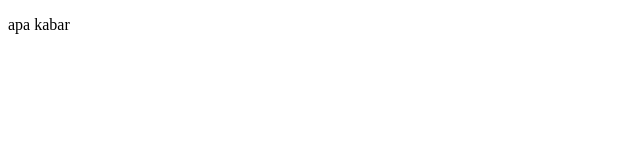
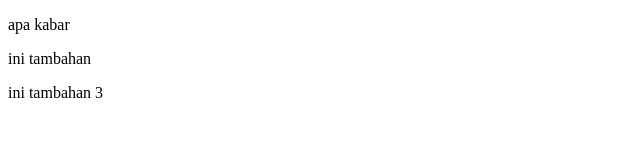
Before and after one commit to fannisa19/VSGA, a plain HTML site: page index.html in a window 1280 px wide. Shown: the whole page, without its empty margins (0-640 px from the left). Drawn offline with Linux system fonts and the light colour scheme.

Commit message:
Update index.html

```diff
--- a/index.html
+++ b/index.html
@@ -7,5 +7,7 @@
     </head>
     <body>
         <p>apa kabar</p>
+        <p>ini tambahan</p>
+        <p>ini tambahan 3</p>
     </body>
 </html>
```
